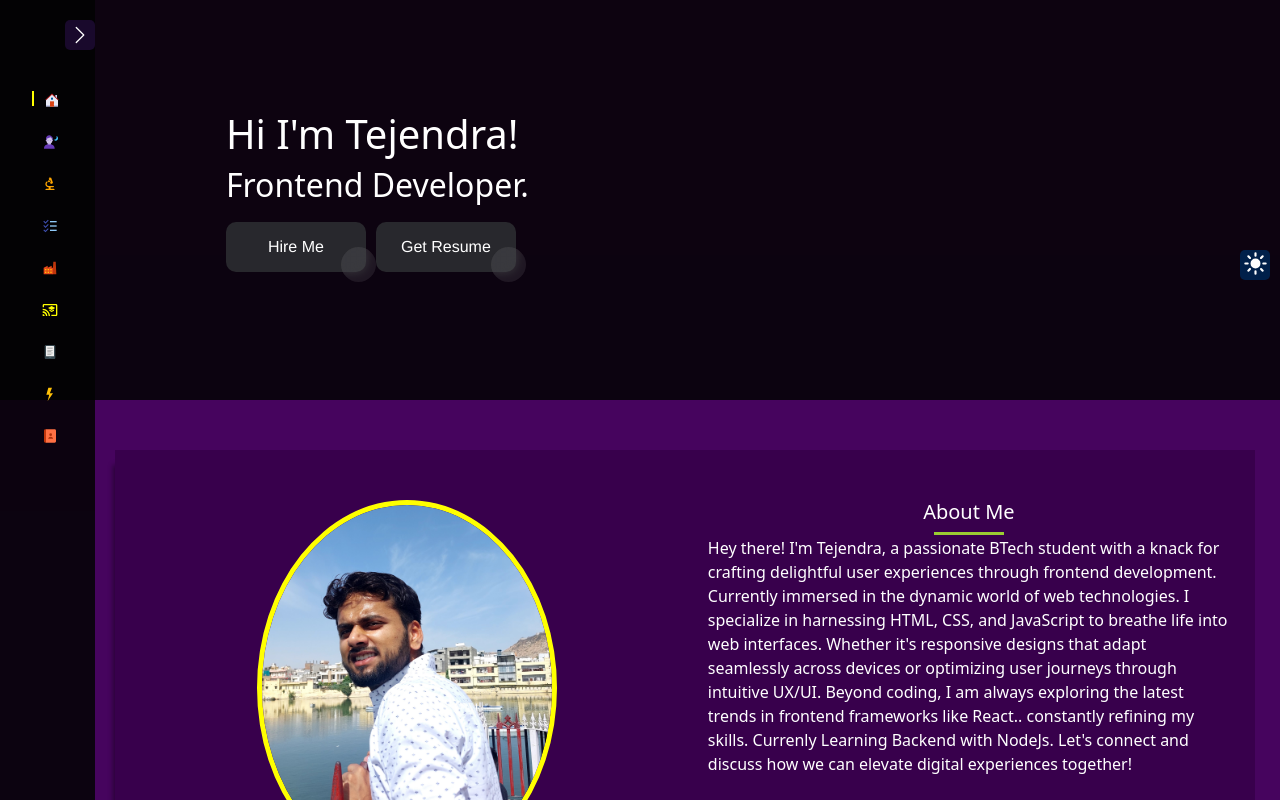
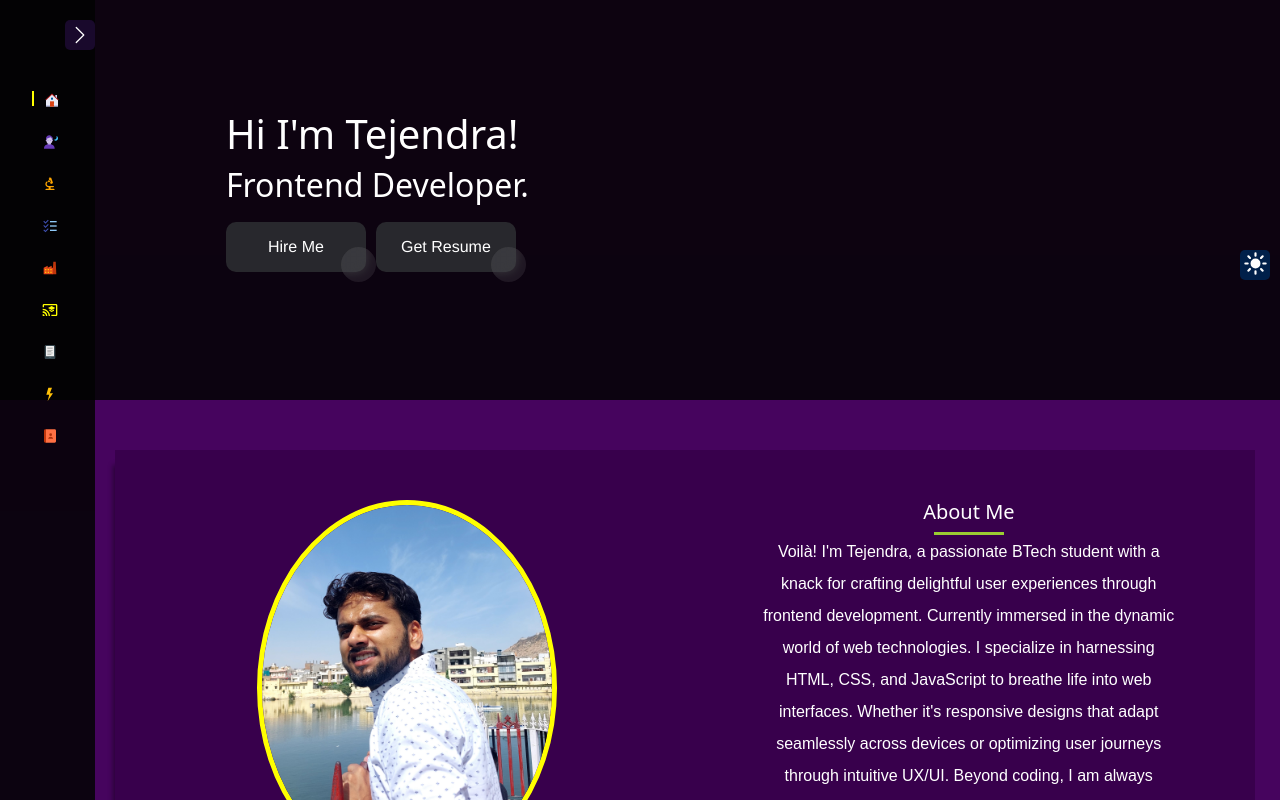
Before and after one commit to tejth/tejthPortfolio, a React (Vite) app: page / in a window 1280 px wide. Shown: the top 800 px of the page. Built offline with nearby package versions, Linux system fonts and the light colour scheme; no server answers.

Commit message:
add style to about text

```diff
--- a/src/Components/About/About.css
+++ b/src/Components/About/About.css
@@ -94,6 +94,56 @@ button {
   height: 3.2rem;
 }
 
+.abtpara {
+  font-family: sans-serif;
+  line-height: 2;
+}
+
+.animated-text {
+  width: 80%;
+  margin: 0 auto;
+  text-align: center;
+  font-family: "Arial", sans-serif;
+}
+
+.animated-text p {
+  display: inline-block;
+  font-size: 1.2rem;
+  color: #333;
+  animation: fadeIn 2s ease-in-out, slideIn 3s ease-in-out,
+    colorChange 4s infinite alternate;
+}
+
+@keyframes fadeIn {
+  from {
+    opacity: 0;
+  }
+  to {
+    opacity: 1;
+  }
+}
+
+@keyframes slideIn {
+  from {
+    transform: translateY(30px);
+  }
+  to {
+    transform: translateY(0);
+  }
+}
+
+@keyframes colorChange {
+  0% {
+    color: #333;
+  }
+  50% {
+    color: #007bff;
+  }
+  100% {
+    color: #28a745;
+  }
+}
+
 button:hover {
   background-color: #d5def5;
   transition: background-color 0.3s ease;
--- a/src/Components/About/About.jsx
+++ b/src/Components/About/About.jsx
@@ -50,9 +50,9 @@ function About() {
             </Flip>
 
             <Fade right>
-              <p>
-                Hey there! I'm Tejendra, a passionate BTech student with a knack
-                for crafting delightful user experiences through frontend
+              <p className="abtpara animated-text">
+                Voilà! I'm Tejendra, a passionate BTech student with a knack for
+                crafting delightful user experiences through frontend
                 development. Currently immersed in the dynamic world of web
                 technologies. I specialize in harnessing HTML, CSS, and
                 JavaScript to breathe life into web interfaces. Whether it's
```
